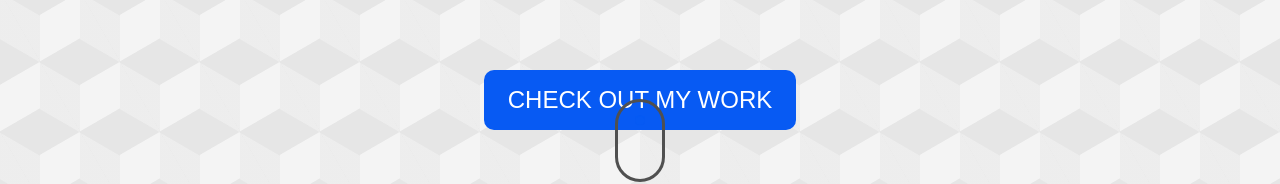
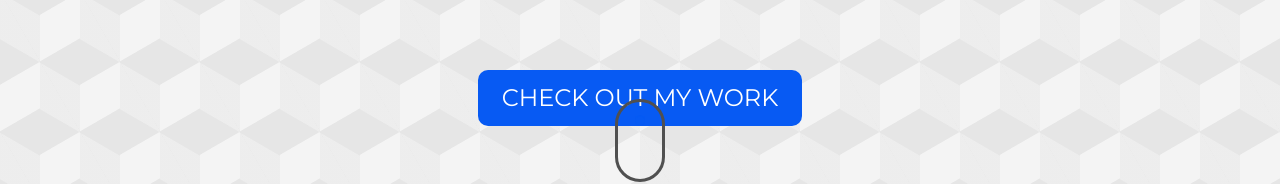
Before and after one commit to GeleriuAdrian/GeleriuAdrian.github.io, a plain HTML site: page index.html in a window 1280 px wide. Shown: the part 498-682 px from the top of the page. Drawn offline with nearby package versions, Linux system fonts and the light colour scheme.

Commit message:
Hero btn fix

```diff
--- a/index.html
+++ b/index.html
@@ -86,7 +86,7 @@
                     <span class="key-word">web applications</span>
                 </p>
 
-                <button class="btn hero-btn glow-effect" href="#section-work">
+                <a class="btn hero-btn glow-effect" href="#section-work">
                     Check out my work
 
                     <svg class="glow-container" href="#section-about">
@@ -101,7 +101,7 @@
                             class="glow-line"
                         ></rect>
                     </svg>
-                </button>
+                </a>
 
                 <div class="scroll--icon">
                     <span class="wheel"></span>
```
